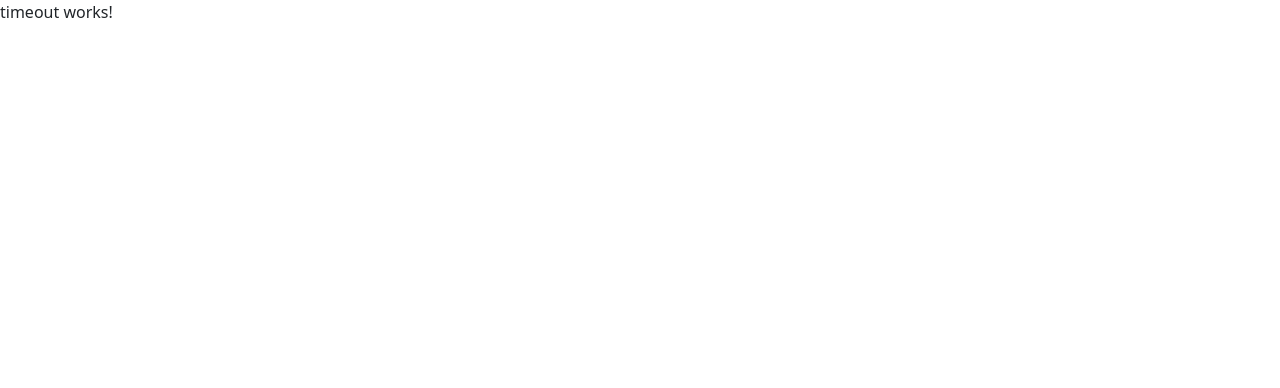
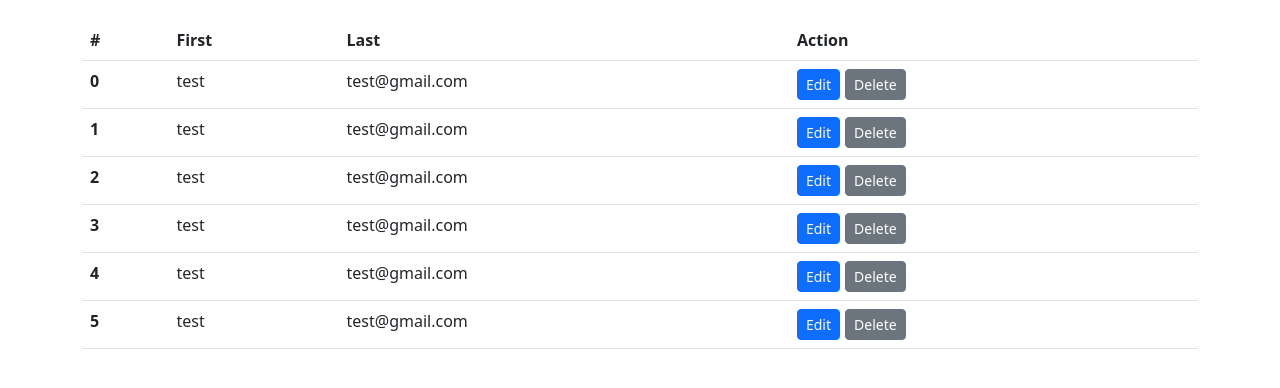
Before and after one commit to Rajesh528/application, an Angular app: page /home in a window 1280 px wide. Shown: the top 388 px of the page. Built offline with nearby package versions, Linux system fonts and the light colour scheme.

Commit message:
home page updated

```diff
--- a/src/app/app-routing.module.ts
+++ b/src/app/app-routing.module.ts
@@ -10,8 +10,9 @@ const routes: Routes = [
   {path:"login", component:LoginComponent},
   {path:"signup", component:SignupComponent},
   {path:"" , redirectTo:"login", pathMatch:"full"},
+
+  {path:"home", component:HomeComponent,canActivate: [ AuthGuard ]},
   {path:"**" ,component: TimeoutComponent},
-  {path:"home", component:HomeComponent,canActivate: [ AuthGuard ],}
 ];
 
 @NgModule({
--- a/src/app/auth.guard.ts
+++ b/src/app/auth.guard.ts
@@ -8,7 +8,7 @@ import { Observable } from 'rxjs';
 export class AuthGuard implements CanActivate {
   canActivate(
     route: ActivatedRouteSnapshot,
-    state: RouterStateSnapshot): Observable<boolean | UrlTree> | Promise<boolean | UrlTree> | boolean | UrlTree {
+    state: RouterStateSnapshot):any {
     return true;
   }
 
--- a/src/app/data.service.ts
+++ b/src/app/data.service.ts
@@ -4,6 +4,14 @@ import { Injectable } from '@angular/core';
   providedIn: 'root'
 })
 export class DataService {
+  UsersInfo = [
+    {email:"test@gmail.com", password:"12345" , confirmPassword:"", userName : "test"},
+    {email:"test@gmail.com", password:"12345" , confirmPassword:"", userName : "test"},
+    {email:"test@gmail.com", password:"12345" , confirmPassword:"", userName : "test"},
+    {email:"test@gmail.com", password:"12345" , confirmPassword:"", userName : "test"},
+    {email:"test@gmail.com", password:"12345" , confirmPassword:"", userName : "test"},
+    {email:"test@gmail.com", password:"12345" , confirmPassword:"", userName : "test"}
+]
    Register:any=[];
   constructor() { }
   VerifyData(register:any){
@@ -21,4 +29,7 @@ export class DataService {
    this.Register.push(obj);
    console.log(obj);
   }
+  getUserData(){
+    return this.UsersInfo;
+  }
 }
--- a/src/app/home/home.component.html
+++ b/src/app/home/home.component.html
@@ -1 +1,27 @@
-<p>home works!</p>
+
+
+<div class="container">
+
+
+    <table class="table" style="margin-top: 20px;">
+        <thead>
+          <tr >
+            <th scope="col">#</th>
+            <th scope="col">First</th>
+            <th scope="col">Last</th>
+            <th scope="col">Action</th>
+          </tr>
+        </thead>
+        <tbody>
+          <tr *ngFor="let obj of userInfo; index as i">
+            <th scope="row">{{i}}</th>
+            <td>{{obj.userName}}</td>
+            <td>{{obj.email}}</td>
+            <td><button type="button" class="btn btn-primary btn-sm" (click)="edit(i)" style="margin-right: 5px;">Edit</button>
+                <button type="button" class="btn btn-secondary btn-sm" (click)="delete(i)" >Delete</button></td>
+          </tr>
+
+
+        </tbody>
+      </table>
+</div>
--- a/src/app/home/home.component.ts
+++ b/src/app/home/home.component.ts
@@ -1,4 +1,5 @@
 import { Component, OnInit } from '@angular/core';
+import { DataService } from '../data.service';
 
 @Component({
   selector: 'app-home',
@@ -6,10 +7,27 @@ import { Component, OnInit } from '@angular/core';
   styleUrls: ['./home.component.css']
 })
 export class HomeComponent implements OnInit {
+  userInfo:any = [];
 
-  constructor() { }
+  constructor(public dataSrvc:DataService) { }
 
   ngOnInit(): void {
+    this.getUsers();
+  }
+
+  getUsers(){
+    this.userInfo = this.dataSrvc.getUserData();
+  }
+
+  edit(i:number){
+    console.log(i);
+
+  }
+
+
+  delete(i:number){
+    console.log(i);
+
   }
 
 }
--- a/src/app/signup/signup.component.ts
+++ b/src/app/signup/signup.component.ts
@@ -24,6 +24,7 @@ export class SignupComponent implements OnInit {
     });
   }
 
+
   onSubmit() {
     if(this.signUpForm.valid) {
       console.log(this.signUpForm.value);
```
